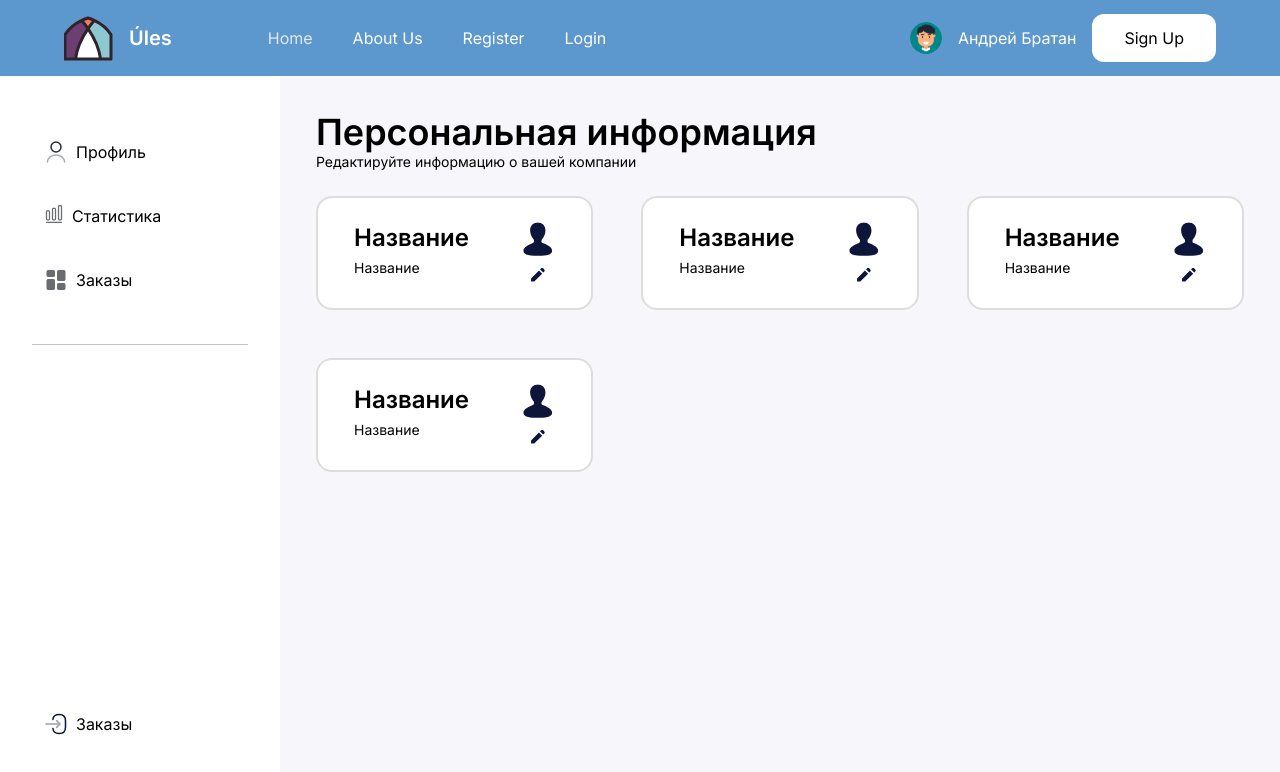
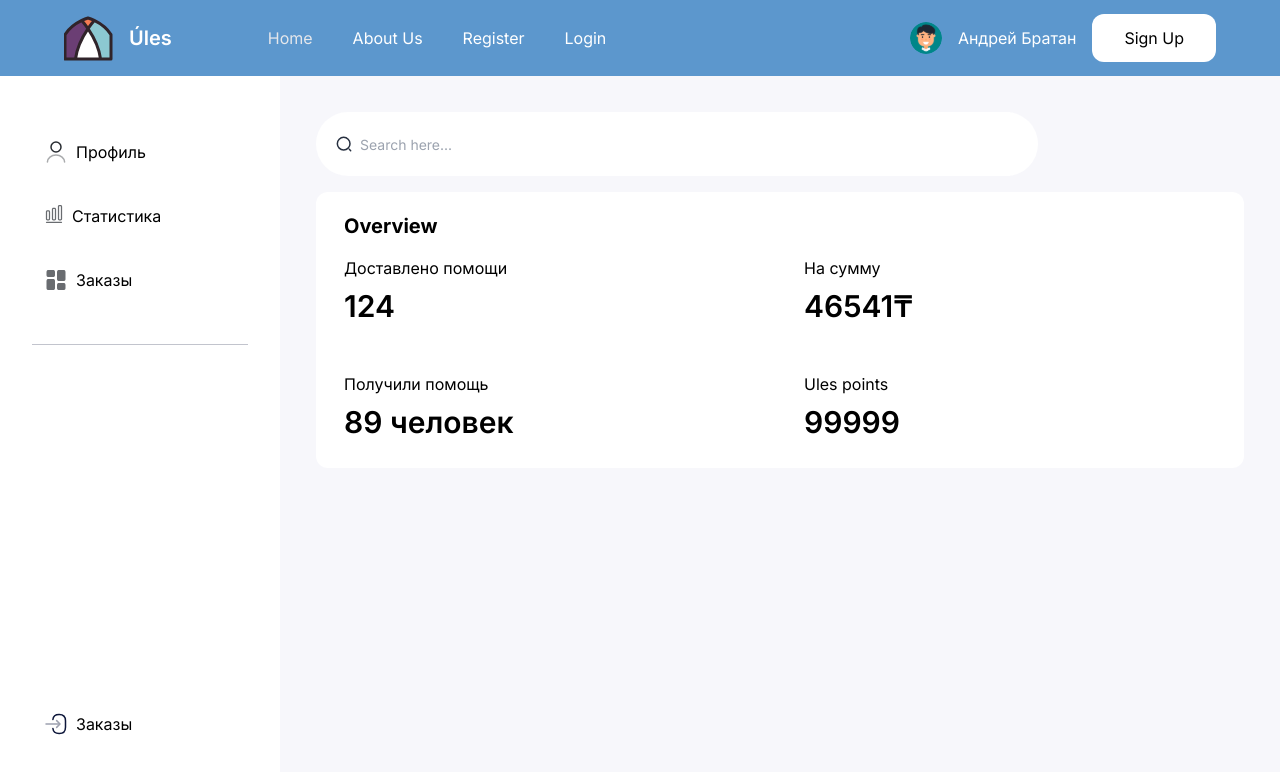
Before and after one commit to kimbiled/ulesV2, a Next.js app in the folder frontend/: page /shop in a window 1280 px wide. Shown: the top 772 px of the page. Built offline with nearby package versions, Linux system fonts and the light colour scheme.

Commit message:
statistics

```diff
--- /dev/null
+++ b/frontend/src/app/shop/orders.tsx
@@ -0,0 +1,7 @@
+export default function Orders() {
+  return (
+    <>
+
+    </>
+  )
+}
--- a/frontend/src/app/shop/page.tsx
+++ b/frontend/src/app/shop/page.tsx
@@ -3,16 +3,24 @@ import Header from '@components/Header/Header'
 import Navbar from '@components/Header/Navbar'
 import Menu from './menu.tsx'
 import Profile from './profile.tsx'
+import Statistics from './statistics.tsx'
+import Orders from './orders.tsx'
 import { Plus_Jakarta_Sans } from 'next/font/google'
+import { useState } from 'react'
 const pjs = Plus_Jakarta_Sans({ subsets: ["latin"] });
 export default function Shop() {
+  const [page, setPage] = useState(2)
   return (
     <>
       <Navbar />
       {/**хвала тому кто придумал калк */}
       <div className={"flex h-[calc(100vh-80px)]" + pjs.className}>
         <Menu />
-        <Profile />
+        {
+          page === 1 ? <Profile /> :
+          page === 2 ? <Statistics /> :
+          page === 3 ? <Orders /> : null
+        }
       </div>
     </>
   )
--- /dev/null
+++ b/frontend/src/app/shop/statistics.tsx
@@ -0,0 +1,38 @@
+import Search from './search.tsx'
+
+export default function Statistics () {
+  return (
+    <div className="bg-[#F7F7FB] w-[calc(100vw-280px)] p-9 h-[calc(100vh-80px)]">
+      <Search />
+      <div className="rounded-xl p-3 bg-white mt-4">
+        <div className="font-bold text-xl ml-4 mt-2">Overview</div>
+        <div className="grid grid-cols-2 gap-4">
+          <div className="rounded-xl p-4 flex flex-col">
+            <div className="">
+              Доставлено помощи
+            </div>
+            <div className="font-semibold text-3xl mt-2">124</div>
+          </div>
+          <div className="rounded-xl p-4 flex flex-col">
+            <div className="">
+              На сумму
+            </div>
+            <div className="font-semibold text-3xl mt-2">46541₸</div>
+          </div>
+          <div className="rounded-xl p-4 flex flex-col">
+            <div className="">
+              Получили помощь
+            </div>
+            <div className="font-semibold text-3xl mt-2">89 человек</div>
+          </div>
+          <div className="rounded-xl p-4 flex flex-col">
+            <div className="">
+              Ules points
+            </div>
+            <div className="font-semibold text-3xl mt-2">99999</div>
+          </div>
+        </div>
+      </div>
+    </div>
+  )
+}
```
